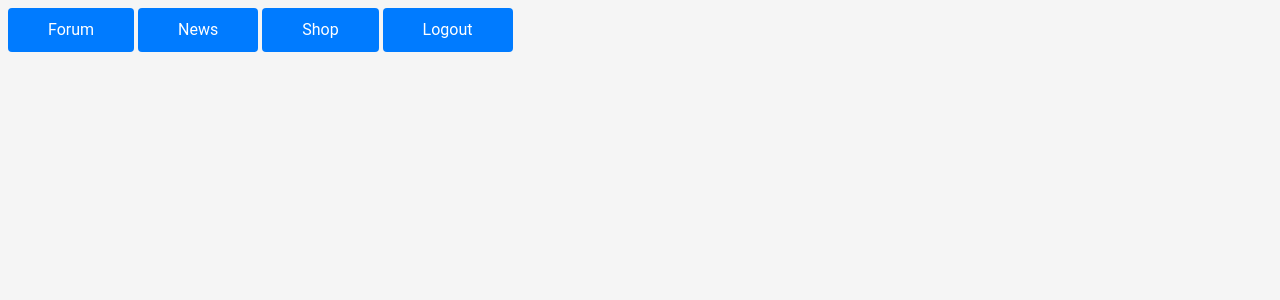
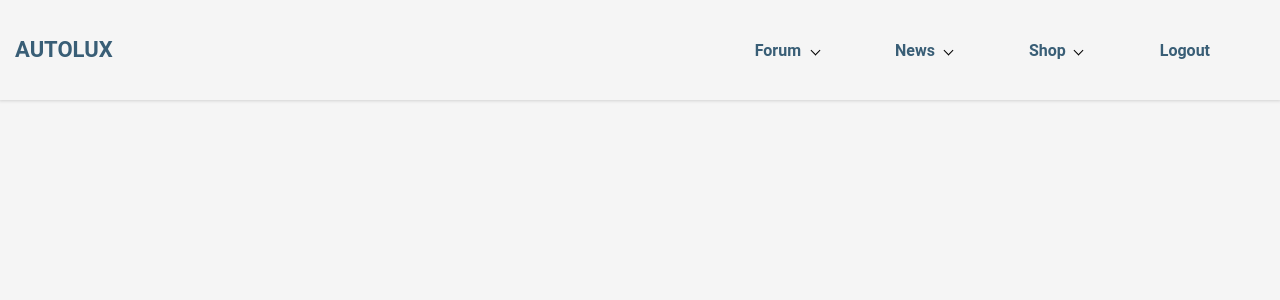
Before and after one commit to leonardocandio/AutoLux, a Flask app: page / in a window 1280 px wide. Shown: the top 300 px of the page. Run offline with Flask 2, Linux system fonts and the light colour scheme; the visitor is signed in with stand-in values (Sample User, id 1); tables that the repository leaves empty hold one stand-in row (values such as "Sample post"); parts of the project's set-up code (start-up, migrations or seed data) failed here and were passed over.

Commit message:
feat - navbar in progress

```diff
--- a/app/blueprints/home/templates/index.html
+++ b/app/blueprints/home/templates/index.html
@@ -1,9 +1 @@
 {% extends 'base.html' %}
-
-{% block body %}
-
-    <a class="btn btn-primary" href={{ url_for("forum.home") }}>Forum</a>
-    <a class="btn btn-primary" href={{ url_for("news.home") }}>News</a>
-    <a class="btn btn-primary" href={{ url_for("shop.home") }}>Shop</a>
-    <a class="btn btn-primary" href={{ url_for("auth.logout") }}>Logout</a>
-{% endblock %}
--- a/app/static/styles.css
+++ b/app/static/styles.css
@@ -1,9 +1,14 @@
+:root {
+    --color-base: #f5f5f5;
+    --color-accent: #395e76;
+}
+
 *:not(i) {
     font-family: 'Roboto', sans-serif;
 }
 
 body {
-    background-color: #f5f5f5;
+    background-color: var(--color-base);
 }
 
 h1 {
@@ -24,9 +29,129 @@ h3 {
     font-weight: bold;
 }
 
-a {
+a, a:hover {
     text-decoration: none;
+    color: var(--color-accent);
+    font-weight: 600;
 }
+
+nav {
+    position: fixed;
+    left: 0;
+    right: 0;
+    top: 0;
+    height: 100px;
+    background: var(--color-base);
+    z-index: 1000;
+    min-width: 580px;
+    box-shadow: 0 0 3px 1px lightgray, 0 -3px 1px 1px lightgray;
+}
+
+
+.main-logo {
+    position: relative;
+    float: left;
+    height: 100px;
+    line-height: 100px;
+    padding: 0 15px;
+    font-size: 22px;
+    font-weight: 900;
+    text-transform: uppercase;
+
+}
+
+nav .links {
+    float: right;
+    margin-right: 30px;
+    position: relative;
+}
+
+nav .links li {
+    list-style: none;
+    position: relative;
+    margin: 20px;
+    display: inline-block;
+}
+
+nav .links li > a {
+    position: relative;
+    display: inline-block;
+    padding: 0 20px;
+    line-height: 30px;
+    height: 30px;
+}
+
+nav .links li > a:hover {
+    color: #fff;
+    background: var(--color-accent);
+    border-radius: 2px;
+}
+
+nav .links li > .trigger-drop {
+    padding-right: 30px;
+}
+
+nav .links li > a .arrow {
+    top: 35%;
+    right: auto;
+    position: absolute;
+    border: solid black;
+    border-width: 0 1px 1px 0;
+    display: inline-block;
+    padding: 3px;
+    margin-left: 11%;
+    transform: rotate(45deg);
+}
+
+nav .links li > a:hover .arrow {
+    border: solid white;
+    border-width: 0 1px 1px 0;
+}
+
+nav .links li ul {
+    position: absolute;
+    left: 0;
+    margin: 0;
+    background: #fff;
+    border-radius: 2px;
+    box-shadow: 0 0 5px rgba(0, 0, 0, .15);
+    display: none;
+}
+
+nav .links li ul > li {
+    clear: both;
+    list-style: none;
+    display: block;
+    padding: 0 10px;
+    margin: 0;
+    width: 100%;
+}
+
+nav .links li ul > li:hover {
+    background: var(--color-accent);
+}
+
+nav .links li ul > li:hover > a {
+    background: var(--color-accent);
+    color: #fff;
+}
+
+nav .links li:hover > .drop {
+    display: block;
+    animation: appear 0.3s ease;
+    -webkit-animation: appear 0.3s ease;
+}
+
+@keyframes appear {
+    0% {
+        opacity: 0;
+    }
+    100% {
+        opacity: 1;
+        transform: none;
+    }
+}
+
 
 .btn {
     display: inline-block;
@@ -92,7 +217,6 @@ a {
 }
 
 
-
 .form-control {
     width: 76%;
     color: darkgrey;
@@ -127,7 +251,7 @@ a {
 
 .page-title {
     padding-top: 12%;
-    color: #395e76;
+    color: var(--color-accent);
     font-weight: bold;
     font-size: 23px;
     text-align: center;
@@ -135,7 +259,6 @@ a {
 
 .main-link {
     text-shadow: 0px 0px 3px rgba(117, 117, 117, 0.12);
-    color: #395e76;
     left: 50%;
     display: block;
     padding: 5%;
--- a/app/templates/base.html
+++ b/app/templates/base.html
@@ -8,6 +8,33 @@
     <link rel="shortcut icon" href="{{ url_for('static', filename='image/favicon.png') }}">
     <title>AutoLux</title>
 </head>
+<nav class="main-nav">
+    <a href="{{ url_for('home.home_page') }}" class="main-logo">AutoLux</a>
+    <ul class="links">
+        <li class="dropdown"><a class="trigger-drop" href={{ url_for("forum.home") }}>Forum<i class="arrow"></i></a>
+            <ul class="drop">
+                {% include "dropdown/forum.html" %}
+            </ul>
+        </li>
+        <li class="dropdown"><a class="trigger-drop" href={{ url_for("news.home") }}>News<i class="arrow"></i></a>
+            <ul class="drop">
+                {% include "dropdown/news.html" %}
+                <li><a href="#">prueba1</a></li>
+                <li><a href="#">prueba2</a></li>
+                <li><a href="#">prueba3</a></li>
+            </ul>
+        </li>
+        <li class="dropdown"><a class="trigger-drop" href={{ url_for("shop.home") }}>Shop<i class="arrow"></i></a>
+            <ul class="drop">
+                {% include "dropdown/shop.html" %}
+                <li><a href="#">prueba1</a></li>
+                <li><a href="#">prueba2</a></li>
+                <li><a href="#">prueba3</a></li>
+            </ul>
+        </li>
+        <li><a class="" href={{ url_for("auth.logout") }}>Logout</a></li>
+    </ul>
+</nav>
 <body>
 
 <!-- Mostrando las alertas -->
```
Also changed, not shown: app/blueprints/shop/templates/review_car.html (renamed from app/templates/review_car.html), app/templates/dropdown/forum.html (added), app/templates/dropdown/news.html (added), app/templates/dropdown/shop.html (added). Lines whose indentation alone changed are shown as unchanged.
